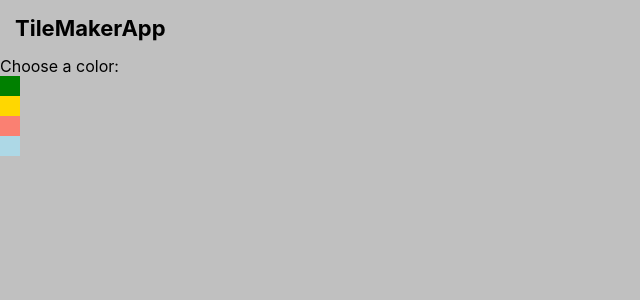
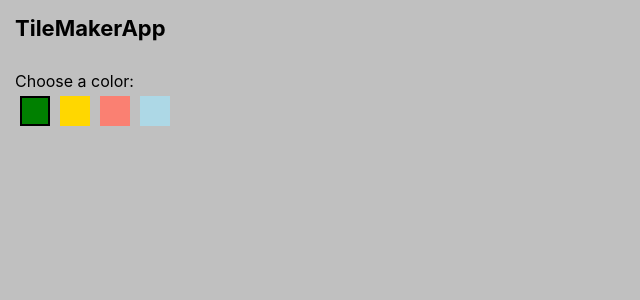
Before and after one commit to DavidSandor/reactTileMakerApp, a React (Create React App) app: page / in a window 1280 px wide. Shown: the top 300 px of the page, without its empty margins (0-640 px from the left). Built offline with nearby package versions, Linux system fonts and the light colour scheme.

Commit message:
Colorbox selection update

```diff
--- a/src/Components/ColorBox.js
+++ b/src/Components/ColorBox.js
@@ -3,12 +3,17 @@ import React from 'react';
 const colorBox = (input) => {
 
     const style = {
-        width: '20px',
-        height: '20px',
-        backgroundColor: input.color
+        width: '30px',
+        height: '30px',
+        backgroundColor: input.color,
+        float: 'left',
+        margin: '5px',
+        boxSizing: 'border-box',
+        cursor: 'pointer',
+        border: input.isSelected ? '2px solid black' : 'none'
     }
 
-    return <div style={style}></div>;
+    return <div style={style} onClick={input.click} title={input.color}></div>;
 }
 
 export default colorBox;
--- a/src/Containers/ControlPanel.js
+++ b/src/Containers/ControlPanel.js
@@ -3,14 +3,33 @@ import ColorBox from '../Components/ColorBox';
 
 class ControlPanel extends Component {
 
-    Colors = ['Green', 'Gold', 'Salmon', 'LightBlue']
+    colors = ['Green', 'Gold', 'Salmon', 'LightBlue']
+
+
+    state = {
+        selectedColor: this.colors[0]
+    }
+
+    colorBoxClickHandler = (event, color) => {
+        this.setState(
+            {selectedColor: color}
+        )
+    }
 
     render() {
 
-        const colorBoxCollection = this.Colors.map((color) => <ColorBox key={color} color={color}></ColorBox>)
+        const controlPanelStyle = {
+            padding: '15px'
+        }
+
+        const colorBoxCollection = this.colors.map((color) =>
+            <ColorBox key={color} color={color}
+                      click={(event) => this.colorBoxClickHandler(event, color)}
+                      isSelected={this.state.selectedColor === color}>
+            </ColorBox>)
 
         return (
-          <div>
+          <div style={controlPanelStyle}>
               <p>Choose a color:</p>
               {colorBoxCollection}
           </div>
```
